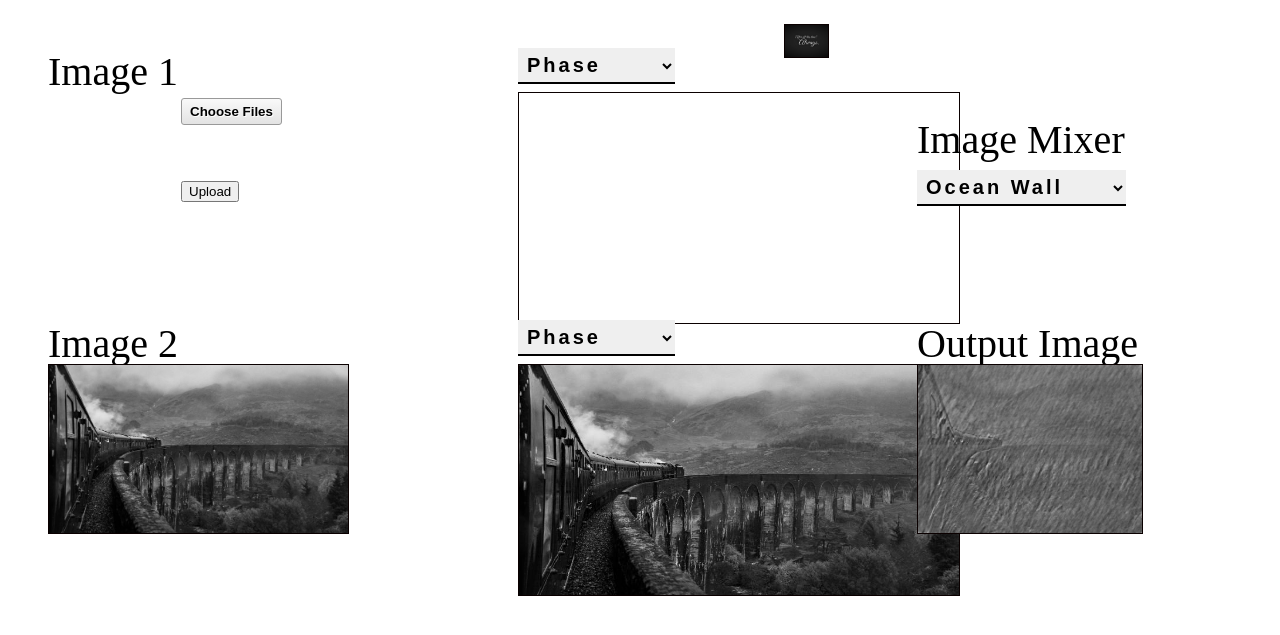
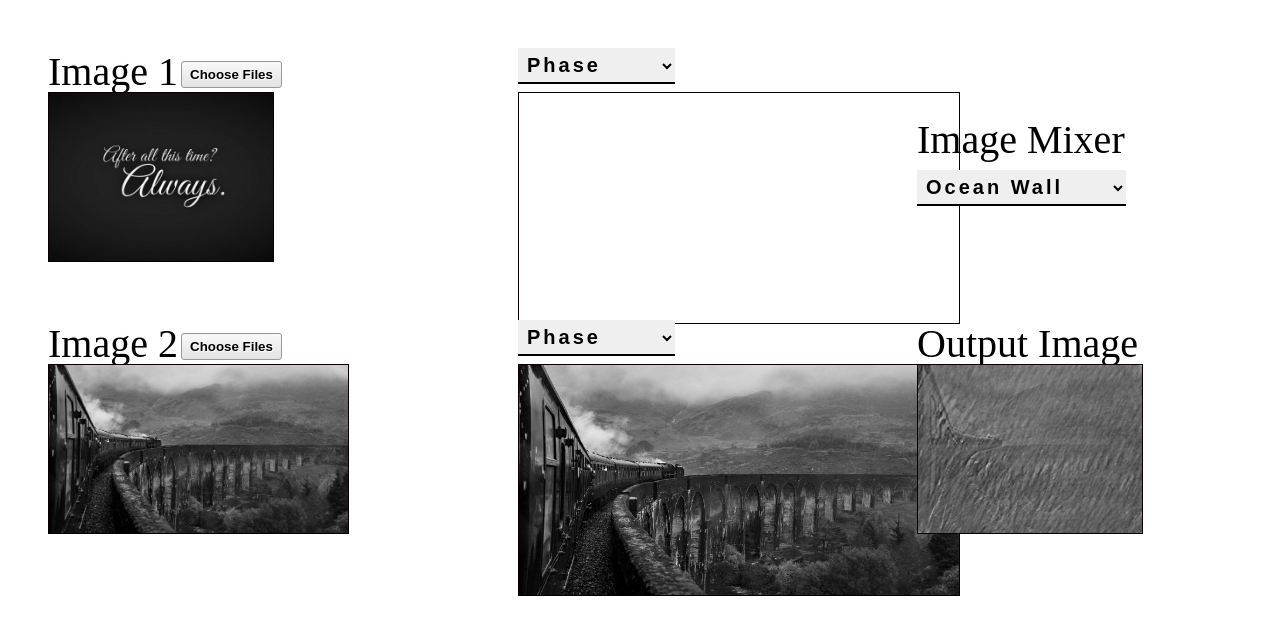
Before and after one commit to SaraElwatany/Image-Mixer, a Flask app: page / in a window 1280 px wide. Shown: the top 635 px of the page. Run offline with Flask 2, Linux system fonts and the light colour scheme.

Commit message:
Upload Image

```diff
--- a/static/Style Sheet/style.css
+++ b/static/Style Sheet/style.css
@@ -51,12 +51,12 @@
 
 }
 
-/* .gallery__item--1 {
+.gallery__item--1 {
     grid-column-start: 1;
     grid-column-end: 3;
     grid-row-start: 2;
     grid-row-end: 5;
-} */
+}
 
 .gallery__item--2 {
     grid-column-start: 3;
@@ -96,6 +96,7 @@
   grid-row-start:5;
   grid-row-end: 8;
   font-size: 37px;
+  z-index: 999;
 
 }
 .gallery__item--8_0 {
@@ -163,11 +164,11 @@ grid-row-end: 9;
 
   }
 
-
+/*
   .upload{
     text-align:center;
     padding:3%;
-    /* border:thin solid black; */
+    border:thin solid black;
   }
 
   .upload input{
@@ -178,12 +179,14 @@ grid-row-end: 9;
   }
   #imageName{
     color:green;
-  }
+  } */
 
 
 
   .custom-file-input {
     color: transparent;
+    z-index: 999;
+
   }
   .custom-file-input::-webkit-file-upload-button {
     visibility: hidden;
--- a/static/java script/second.js
+++ b/static/java script/second.js
@@ -17,8 +17,7 @@ window.onload = function() {
 
    };
 
-
-canvas1.onmousedown = function(e) {
+   canvas1.onmousedown = function(e) {
   mousedown = true;
   clickedArea1 = findCurrentArea1(e.offsetX, e.offsetY);
   x1 = e.offsetX;
@@ -214,3 +213,19 @@ function drawBoxOn1(box, context) {
   contentType: "application/json",
   data: JSON.stringify(s1)});
 }
+
+
+function readURL() {
+  // if (input.files && input.files[0]) {
+  //     var reader = new FileReader();
+
+  //     reader.onload = function (e) {
+  //         $(`#${btn}`)
+  //             .attr('src', e.target.result);
+  //     };
+
+  //     reader.readAsDataURL(input.files[0]);
+  // }
+  var form = document.getElementById('form1');
+  form.submit();
+}
--- a/templates/Mixture.html
+++ b/templates/Mixture.html
@@ -20,14 +20,10 @@
         </figure>
           <figure class="gallery__item gallery__item--0_1">
             <form method="post" action="/" enctype="multipart/form-data">
-              <dl>
-                  <p>
-                    <input type="file" name="files[]" multiple="true" class="custom-file-input" autocomplete="off" required>
-                  </p>
-              </dl>
-              <p>
+                    <input type="file" name="'img1"  class="custom-file-input" onchange="this.parentElement.submit()">
+              <!-- <p>
                 <input type="submit" value="Upload" class="btn btn-info">
-              </p>
+              </p> -->
           </form>
         </figure>
         <figure class="gallery__item gallery__item--0_0">
@@ -38,7 +34,7 @@
         </figure>
           <figure class="gallery__item gallery__item--1">
 
-              <img src="../static\Images\image1.png" alt="Gallery image 1" class="gallery__img">
+              <img  id="btn" src="../static\Images\image1.png" alt="Gallery image 1" class="gallery__img">
           </figure>
           <figure class="gallery__item gallery__item--2">
             <canvas id="canvas" width=440 height=230   ></canvas>
@@ -63,16 +59,10 @@
 
 
             <figure class="gallery__item gallery__item--8_1">
-              <!-- <form method="post" action="/" enctype="multipart/form-data">
-                <dl>
-                    <p>
-                        <input type="file" value="Choose file" name="image_b" class="custom-file-input" autocomplete="off" required>
-                    </p>
-                </dl>
-                <p>
-                    <input type="submit" value="Upload" class="btn btn-info">
-                </p>
-            </form> -->
+              <form method="post" action="/" enctype="multipart/form-data" >
+                       <!-- <input type="file" name="files[]" multiple="true" class="custom-file-input" autocomplete="off" required  onchange="readURL2(this);"> -->
+                       <input type="file" name="'img2" class="custom-file-input" onchange="this.parentElement.submit()">
+              </form>
             </figure>
           <figure class="gallery__item gallery__item--8">
             <div>Image 2</div>
@@ -84,7 +74,7 @@
             </select>
           </figure>
           <figure class="gallery__item gallery__item--4">
-              <img src="../static\Images\image2.png" alt="Gallery image 4" class="gallery__img">
+              <img id="btn2" src="../static\Images\image2.png" alt="Gallery image 4" class="gallery__img">
           </figure>
           <figure class="gallery__item gallery__item--7">
             <canvas id="canvas1" width=440 height=230  ></canvas>
```
Also changed, not shown: static/Images/WhatsApp_Image_2022-12-24_at_1.14.02_PM.jpeg (added).
